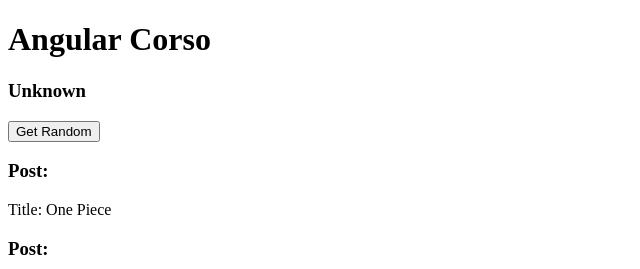
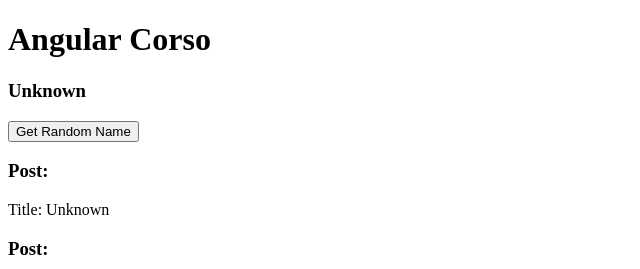
Before and after one commit to ironmanromeo/angular-corso, an Angular app: page / in a window 1280 px wide. Shown: the top 269 px of the page, without its empty margins (0-640 px from the left). Built offline with nearby package versions, Linux system fonts and the light colour scheme.

Commit message:
esercizio: es1

```diff
--- a/src/app/app.component.html
+++ b/src/app/app.component.html
@@ -1,8 +1,8 @@
 <h1>Angular Corso</h1>
 
 <h3> {{ randomName }} </h3>
-<button (click)="onChangeName()"> Get Random </button>
+<button (click)="onChangeName()"> Get Random Name </button>
 
-<app-post ti="One Piece"></app-post>
+<app-post [ti] = randomName></app-post>
 <app-post ti="Naruto"></app-post>
 <app-post ti="Bleach"></app-post>
```
